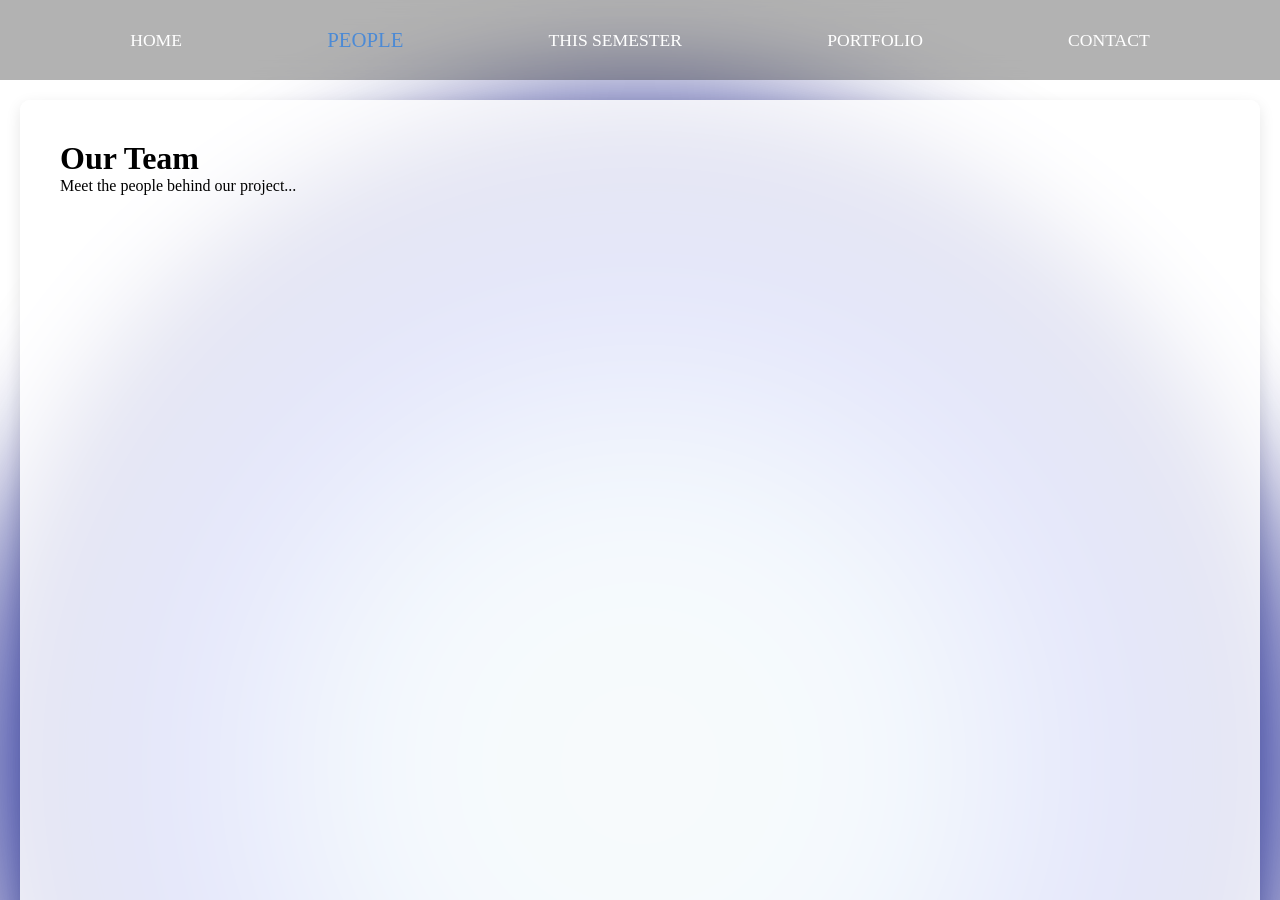
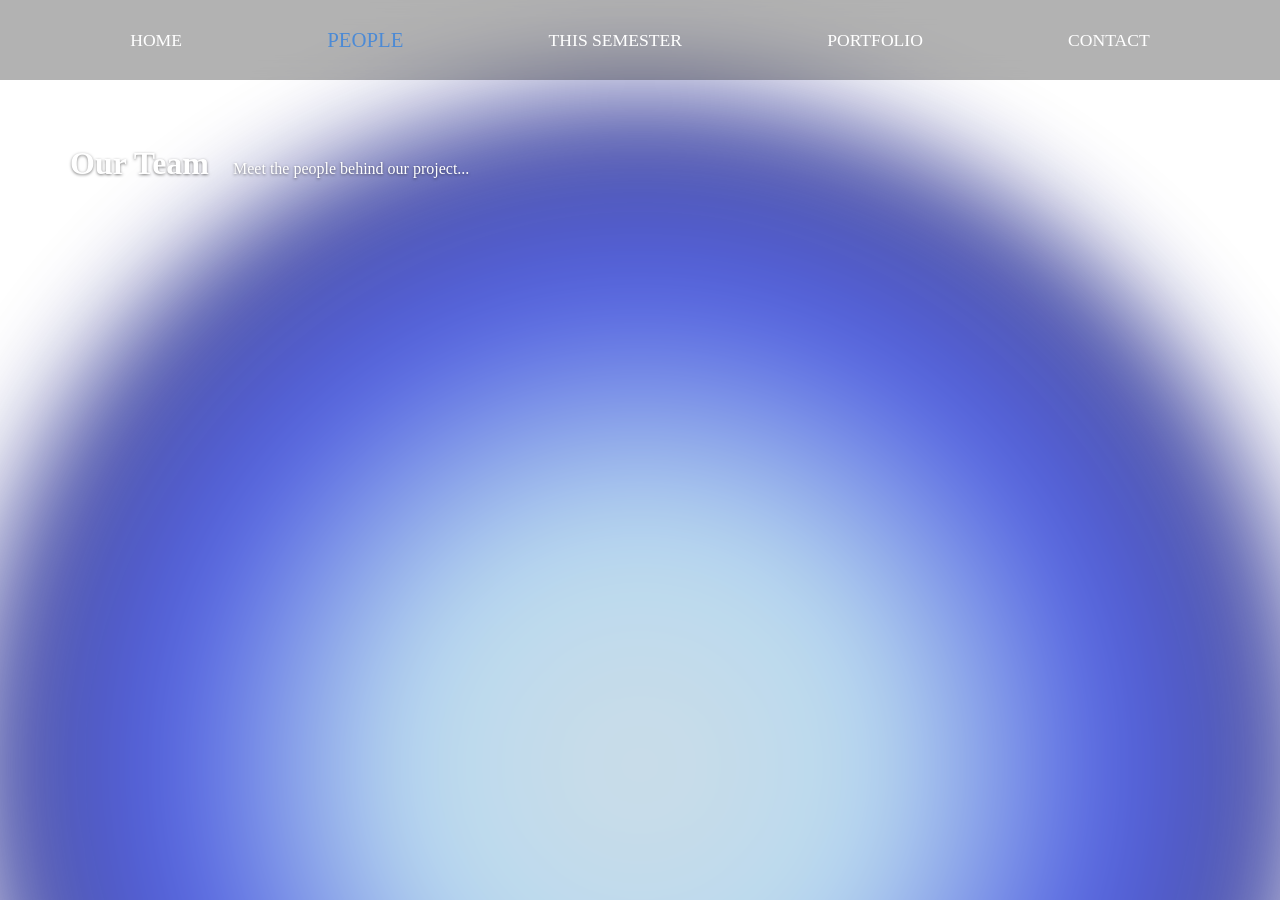
Before and after one commit to asyalyu/pai, a Jekyll site: the page built from people.html, in a window 1280 px wide and 900 px high. Built offline with Jekyll 4.4.1, drawn with Linux system fonts in a browser that asks for light colours.

Commit message:
css edit

```diff
--- a/assets/css/main.css
+++ b/assets/css/main.css
@@ -89,17 +89,29 @@ body {
     color: rgb(76, 138, 213);
 }
 
-/* ===== CONTENT AREA ===== */
+/* ===== TRANSPARENT CONTENT AREA ===== */
 .content {
     position: relative;
     z-index: 1;
     min-height: calc(100vh - 80px);
     padding: 40px;
-    background-color: rgba(255, 255, 255, 0.85);
+    /* Remove background-color and box-shadow */
     margin: 20px;
-    border-radius: 10px;
-    box-shadow: 0 5px 15px rgba(0, 0, 0, 0.1);
+    color: #fff; /* Light text for better contrast */
+    text-shadow: 0 1px 3px rgba(0,0,0,0.5); /* Text outline for readability */
 }
+
+/* Add contrast to text elements */
+.content h1,
+.content h2,
+.content h3,
+.content p,
+.content a {
+    position: relative;
+    display: inline-block;
+    padding: 5px 10px;
+}
+
 
 /* ===== UTILITY CLASSES ===== */
 .container {
```
